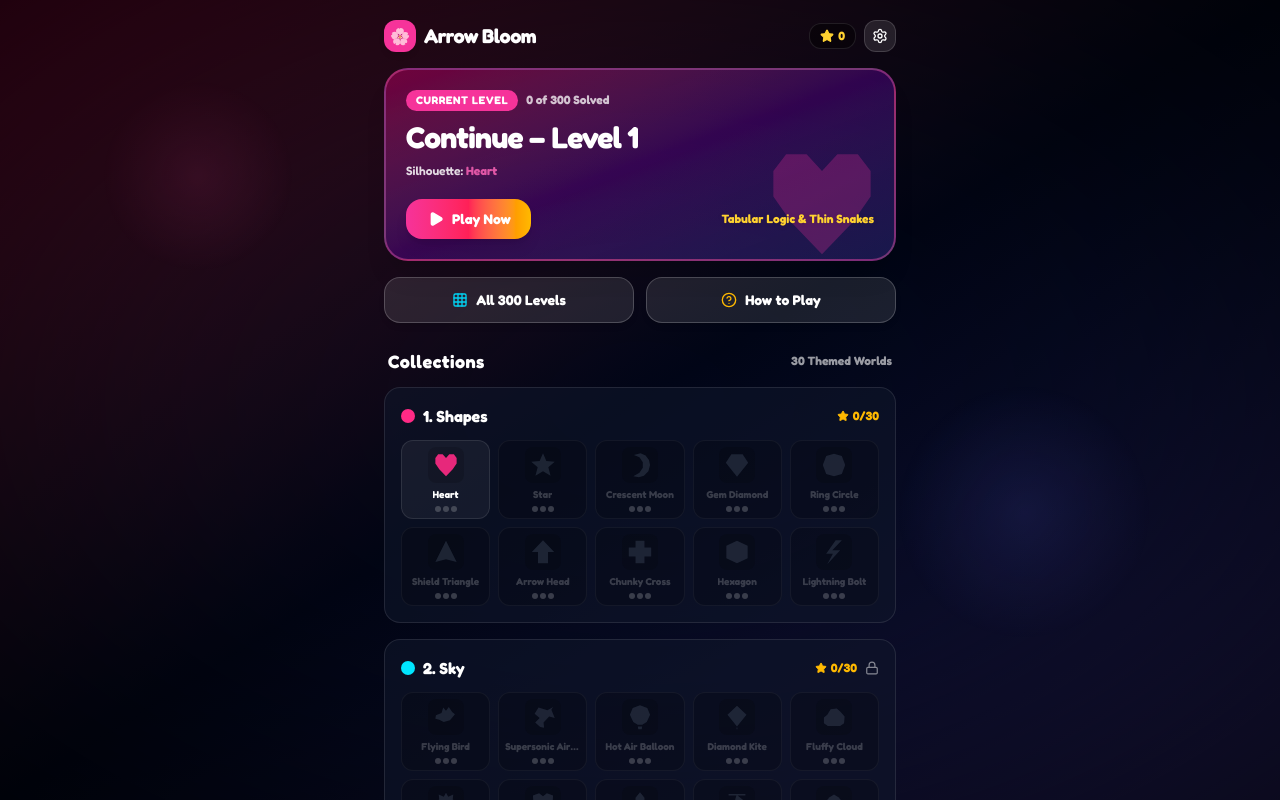
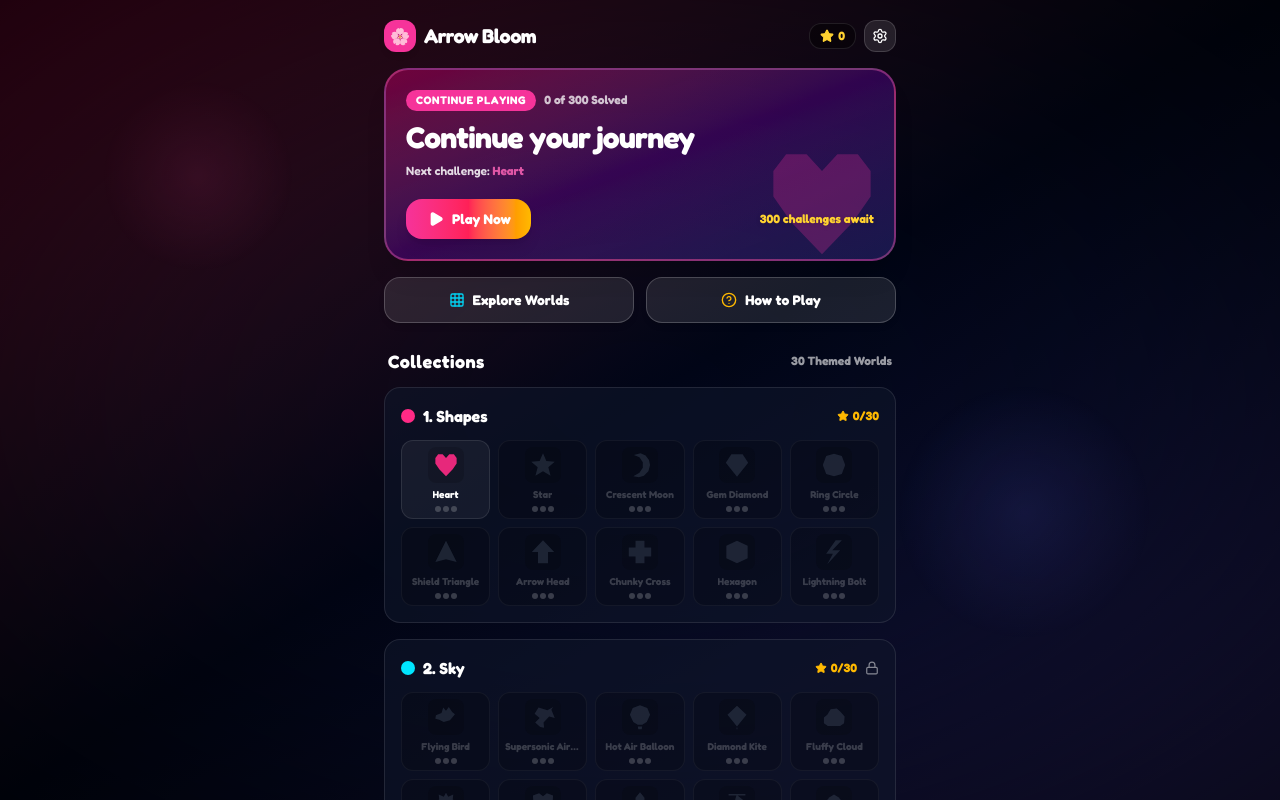
Before and after one commit to maheshyarramala/Arrow-Bloom, a React (Vite) app: page / in a window 1280 px wide. Built offline with nearby package versions, Linux system fonts and the light colour scheme.

Commit message:
ui: hide level numbers on home screen

```diff
--- a/src/components/Home.tsx
+++ b/src/components/Home.tsx
@@ -1,9 +1,9 @@
 /**
  * Arrow Bloom - Home Screen Component
- * Big 'Continue - Level N' card + Picture-book Collections grid with dotted shape previews
+ * Continue card + picture-book collections with numbered levels kept inside the level browser.
  */
 import React from 'react';
-import { Play, Grid, HelpCircle, Settings as SettingsIcon, Star, Trophy, Sparkles, Lock } from 'lucide-react';
+import { Play, Grid, HelpCircle, Settings as SettingsIcon, Star, Lock } from 'lucide-react';
 import { PlayerProgress } from '../types.ts';
 import { COLLECTIONS } from '../levelGenerator.ts';
 import { SHAPE_DEFINITIONS, getShapeThumbnailPath } from '../shapes.ts';
@@ -37,213 +37,91 @@ export const Home: React.FC<HomeProps> = ({
 
   return (
     <div className="relative w-full h-full flex flex-col pt-safe pb-safe px-4 z-10 overflow-y-auto">
-      {/* Header Bar */}
       <header className="w-full max-w-lg mx-auto flex items-center justify-between py-2 shrink-0">
         <div className="flex items-center gap-2">
-          <div className="w-8 h-8 rounded-xl bg-pink-500 flex items-center justify-center text-white shadow-md">
-            🌸
-          </div>
+          <div className="w-8 h-8 rounded-xl bg-pink-500 flex items-center justify-center text-white shadow-md">🌸</div>
           <span className="text-xl font-black tracking-tight">Arrow Bloom</span>
         </div>
-
-        {/* Global Progress Badges */}
         <div className="flex items-center gap-2">
-          <div
-            className={`flex items-center gap-1 px-2.5 py-1 rounded-xl text-xs font-black border ${
-              isDarkTheme ? 'bg-black/40 border-white/10 text-amber-300' : 'bg-white border-amber-200 text-amber-600'
-            }`}
-          >
-            <Star className="w-3.5 h-3.5 fill-current" />
-            <span>{totalStars}</span>
+          <div className={`flex items-center gap-1 px-2.5 py-1 rounded-xl text-xs font-black border ${isDarkTheme ? 'bg-black/40 border-white/10 text-amber-300' : 'bg-white border-amber-200 text-amber-600'}`}>
+            <Star className="w-3.5 h-3.5 fill-current" /><span>{totalStars}</span>
           </div>
-
-          <button
-            onClick={onOpenSettings}
-            className={`w-8 h-8 rounded-xl flex items-center justify-center border transition-all active:scale-95 ${
-              isDarkTheme
-                ? 'bg-white/10 hover:bg-white/20 text-white border-white/15'
-                : 'bg-white hover:bg-slate-100 text-slate-800 border-slate-200'
-            }`}
-          >
+          <button onClick={onOpenSettings} aria-label="Open settings" className={`w-8 h-8 rounded-xl flex items-center justify-center border transition-all active:scale-95 ${isDarkTheme ? 'bg-white/10 hover:bg-white/20 text-white border-white/15' : 'bg-white hover:bg-slate-100 text-slate-800 border-slate-200'}`}>
             <SettingsIcon className="w-4 h-4" />
           </button>
         </div>
       </header>
 
       <div className="w-full max-w-lg mx-auto flex flex-col gap-4 py-2 flex-1">
-        {/* BIG 'Continue - Level N' Hero Card */}
-        <div
+        <button
+          type="button"
           onClick={() => onPlayLevel(currentLvl)}
-          className={`relative rounded-3xl p-5 border-2 transition-all cursor-pointer active:scale-98 shadow-xl overflow-hidden group ${
-            isDarkTheme
-              ? 'bg-gradient-to-br from-pink-600/40 via-purple-700/30 to-indigo-900/50 border-pink-400/40 hover:border-pink-300'
-              : 'bg-gradient-to-br from-pink-100 via-rose-50 to-indigo-100 border-pink-300 hover:border-pink-400'
-          }`}
+          aria-label="Continue your journey"
+          className={`relative text-left rounded-3xl p-5 border-2 transition-all cursor-pointer active:scale-[0.98] shadow-xl overflow-hidden group w-full ${isDarkTheme ? 'bg-gradient-to-br from-pink-600/40 via-purple-700/30 to-indigo-900/50 border-pink-400/40 hover:border-pink-300' : 'bg-gradient-to-br from-pink-100 via-rose-50 to-indigo-100 border-pink-300 hover:border-pink-400'}`}
         >
-          {/* Background Decorative SVG Silhouette Glow */}
           <div className="absolute right-2 -bottom-2 w-32 h-32 opacity-25 group-hover:opacity-40 transition-opacity pointer-events-none">
-            <svg viewBox="0 0 100 100" className="w-full h-full fill-pink-500">
-              <path d={getShapeThumbnailPath(currentShape, 100)} />
-            </svg>
+            <svg viewBox="0 0 100 100" className="w-full h-full fill-pink-500"><path d={getShapeThumbnailPath(currentShape, 100)} /></svg>
           </div>
-
           <div className="relative z-10 flex flex-col gap-2">
             <div className="flex items-center gap-2">
-              <span className="px-2.5 py-0.5 rounded-full bg-pink-500 text-white text-[11px] font-black uppercase tracking-wider">
-                Current Level
+              <span className="px-2.5 py-0.5 rounded-full bg-pink-500 text-white text-[11px] font-black uppercase tracking-wider">Continue Playing</span>
+              <span className="text-xs font-bold opacity-75">{clearedCount} of 300 Solved</span>
+            </div>
+            <h2 className="text-2xl md:text-3xl font-black tracking-tight">Continue your journey</h2>
+            <p className="text-xs font-semibold opacity-85">Next challenge: <strong className="text-pink-400">{currentShape.name}</strong></p>
+            <div className="mt-3 flex items-center justify-between">
+              <span className="inline-flex items-center gap-2 py-2.5 px-5 rounded-2xl bg-gradient-to-r from-pink-500 via-rose-500 to-amber-400 text-white font-black text-sm shadow-lg group-hover:scale-105 transition-transform">
+                <Play className="w-4 h-4 fill-current ml-0.5" />Play Now
               </span>
-              <span className="text-xs font-bold opacity-75">
-                {clearedCount} of 300 Solved
-              </span>
-            </div>
-
-            <div className="flex items-baseline gap-2">
-              <h2 className="text-2xl md:text-3xl font-black tracking-tight">
-                Continue – Level {currentLvl}
-              </h2>
-            </div>
-            <p className="text-xs font-semibold opacity-85">
-              Silhouette: <strong className="text-pink-400">{currentShape.name}</strong>
-            </p>
-
-            <div className="mt-3 flex items-center justify-between">
-              <div className="flex items-center gap-2 py-2.5 px-5 rounded-2xl bg-gradient-to-r from-pink-500 via-rose-500 to-amber-400 text-white font-black text-sm shadow-lg group-hover:scale-105 transition-transform">
-                <Play className="w-4 h-4 fill-current ml-0.5" />
-                <span>Play Now</span>
-              </div>
-              <span className="text-xs font-bold text-amber-300 drop-shadow-sm">
-                Tabular Logic & Thin Snakes
-              </span>
+              <span className="text-xs font-bold text-amber-300 drop-shadow-sm">300 challenges await</span>
             </div>
           </div>
-        </div>
+        </button>
 
-        {/* Action Row: All Levels & How to Play */}
         <div className="flex items-center gap-3">
-          <button
-            onClick={onOpenLevelList}
-            className={`flex-1 py-3 px-4 rounded-2xl border flex items-center justify-center gap-2 font-black text-sm transition-all active:scale-95 shadow-md ${
-              isDarkTheme
-                ? 'bg-white/10 hover:bg-white/20 text-white border-white/20'
-                : 'bg-white hover:bg-slate-100 text-slate-800 border-slate-200'
-            }`}
-          >
-            <Grid className="w-4 h-4 text-cyan-400" />
-            <span>All 300 Levels</span>
+          <button onClick={onOpenLevelList} className={`flex-1 py-3 px-4 rounded-2xl border flex items-center justify-center gap-2 font-black text-sm transition-all active:scale-95 shadow-md ${isDarkTheme ? 'bg-white/10 hover:bg-white/20 text-white border-white/20' : 'bg-white hover:bg-slate-100 text-slate-800 border-slate-200'}`}>
+            <Grid className="w-4 h-4 text-cyan-400" /><span>Explore Worlds</span>
           </button>
-
-          <button
-            onClick={onOpenHowToPlay}
-            className={`flex-1 py-3 px-4 rounded-2xl border flex items-center justify-center gap-2 font-black text-sm transition-all active:scale-95 shadow-md ${
-              isDarkTheme
-                ? 'bg-white/10 hover:bg-white/20 text-white border-white/20'
-                : 'bg-white hover:bg-slate-100 text-slate-800 border-slate-200'
-            }`}
-          >
-            <HelpCircle className="w-4 h-4 text-amber-400" />
-            <span>How to Play</span>
+          <button onClick={onOpenHowToPlay} className={`flex-1 py-3 px-4 rounded-2xl border flex items-center justify-center gap-2 font-black text-sm transition-all active:scale-95 shadow-md ${isDarkTheme ? 'bg-white/10 hover:bg-white/20 text-white border-white/20' : 'bg-white hover:bg-slate-100 text-slate-800 border-slate-200'}`}>
+            <HelpCircle className="w-4 h-4 text-amber-400" /><span>How to Play</span>
           </button>
         </div>
 
-        {/* Picture-Book Collections Section */}
-        <div className="flex flex-col gap-3 pt-2">
+        <section className="flex flex-col gap-3 pt-2">
           <div className="flex items-center justify-between px-1">
             <h3 className="text-lg font-black tracking-wide">Collections</h3>
             <span className="text-xs font-bold opacity-60">30 Themed Worlds</span>
           </div>
-
           <div className="flex flex-col gap-4">
             {COLLECTIONS.map((col) => {
               const firstLvl = col.levels[0];
               const isColUnlocked = progress.unlockedLevel >= firstLvl;
-
-              // Count stars in collection
-              let colStars = 0;
-              col.levels.forEach((l) => {
-                colStars += progress.levelData[l]?.stars || 0;
-              });
-
+              const colStars = col.levels.reduce((sum, lvl) => sum + (progress.levelData[lvl]?.stars || 0), 0);
               return (
-                <div
-                  key={col.id}
-                  className={`rounded-2xl p-4 border transition-all ${
-                    isDarkTheme
-                      ? 'bg-slate-900/60 border-white/10'
-                      : 'bg-white border-slate-200 shadow-sm'
-                  }`}
-                >
-                  {/* Collection Header */}
+                <div key={col.id} className={`rounded-2xl p-4 border transition-all ${isDarkTheme ? 'bg-slate-900/60 border-white/10' : 'bg-white border-slate-200 shadow-sm'}`}>
                   <div className="flex items-center justify-between mb-3">
                     <div className="flex items-center gap-2">
-                      <div
-                        className="w-3.5 h-3.5 rounded-full"
-                        style={{ backgroundColor: col.accentColor }}
-                      />
-                      <h4 className="font-black text-base">
-                        {col.id}. {col.name}
-                      </h4>
+                      <div className="w-3.5 h-3.5 rounded-full" style={{ backgroundColor: col.accentColor }} />
+                      <h4 className="font-black text-base">{col.id}. {col.name}</h4>
                     </div>
-
                     <div className="flex items-center gap-2 text-xs font-bold">
-                      <span className="text-amber-400 flex items-center gap-1">
-                        <Star className="w-3 h-3 fill-current" />
-                        {colStars}/30
-                      </span>
+                      <span className="text-amber-400 flex items-center gap-1"><Star className="w-3 h-3 fill-current" />{colStars}/30</span>
                       {!isColUnlocked && <Lock className="w-3.5 h-3.5 opacity-50" />}
                     </div>
                   </div>
-
-                  {/* Grid of Silhouette Thumbnails */}
                   <div className="grid grid-cols-5 gap-2">
                     {col.levels.map((lvl) => {
                       const isUnlocked = progress.unlockedLevel >= lvl;
-                      const shape = SHAPE_DEFINITIONS[lvl];
-                      const info = progress.levelData[lvl];
-                      const stars = info?.stars || 0;
-
+                      const shapeKey = ((lvl - 1) % 150) + 1;
+                      const shape = SHAPE_DEFINITIONS[lvl] || SHAPE_DEFINITIONS[shapeKey];
+                      const stars = progress.levelData[lvl]?.stars || 0;
                       return (
-                        <button
-                          key={lvl}
-                          disabled={!isUnlocked}
-                          onClick={() => onPlayLevel(lvl)}
-                          className={`flex flex-col items-center gap-1 p-1.5 rounded-xl border transition-all active:scale-95 ${
-                            isUnlocked
-                              ? isDarkTheme
-                                ? 'bg-white/5 hover:bg-white/15 border-white/10 text-white'
-                                : 'bg-slate-50 hover:bg-slate-100 border-slate-200 text-slate-800'
-                              : isDarkTheme
-                              ? 'bg-black/20 border-white/5 text-white/20 cursor-not-allowed'
-                              : 'bg-slate-100 border-slate-200 text-slate-300 cursor-not-allowed'
-                          }`}
-                        >
-                          {/* Mini Dotted Silhouette Preview */}
+                        <button key={lvl} disabled={!isUnlocked} onClick={() => onPlayLevel(lvl)} aria-label={`Play ${shape?.name || 'challenge'}`} className={`flex flex-col items-center gap-1 p-1.5 rounded-xl border transition-all active:scale-95 ${isUnlocked ? isDarkTheme ? 'bg-white/5 hover:bg-white/15 border-white/10 text-white' : 'bg-slate-50 hover:bg-slate-100 border-slate-200 text-slate-800' : isDarkTheme ? 'bg-black/20 border-white/5 text-white/20 cursor-not-allowed' : 'bg-slate-100 border-slate-200 text-slate-300 cursor-not-allowed'}`}>
                           <div className="w-9 h-9 rounded-lg flex items-center justify-center p-1 bg-black/15">
-                            {shape ? (
-                              <svg viewBox="0 0 100 100" className="w-full h-full">
-                                <path
-                                  d={getShapeThumbnailPath(shape, 100)}
-                                  fill={isUnlocked ? col.accentColor : '#64748B'}
-                                  opacity={isUnlocked ? 0.9 : 0.25}
-                                />
-                              </svg>
-                            ) : null}
+                            {shape ? <svg viewBox="0 0 100 100" className="w-full h-full"><path d={getShapeThumbnailPath(shape, 100)} fill={isUnlocked ? col.accentColor : '#64748B'} opacity={isUnlocked ? 0.9 : 0.25} /></svg> : null}
                           </div>
-
-                          <span className="text-[10px] font-black truncate max-w-full">
-                            {shape?.name || `L${lvl}`}
-                          </span>
-
-                          {/* Mini Star count */}
-                          <div className="flex items-center gap-0.5">
-                            {[1, 2, 3].map((s) => (
-                              <div
-                                key={s}
-                                className={`w-1.5 h-1.5 rounded-full ${
-                                  s <= stars ? 'bg-amber-400' : 'bg-white/20'
-                                }`}
-                              />
-                            ))}
-                          </div>
+                          <span className="text-[10px] font-black truncate max-w-full">{shape?.name || 'Mystery shape'}</span>
+                          <div className="flex items-center gap-0.5">{[1, 2, 3].map((star) => <div key={star} className={`w-1.5 h-1.5 rounded-full ${star <= stars ? 'bg-amber-400' : 'bg-white/20'}`} />)}</div>
                         </button>
                       );
                     })}
@@ -252,7 +130,7 @@ export const Home: React.FC<HomeProps> = ({
               );
             })}
           </div>
-        </div>
+        </section>
       </div>
     </div>
   );
```
